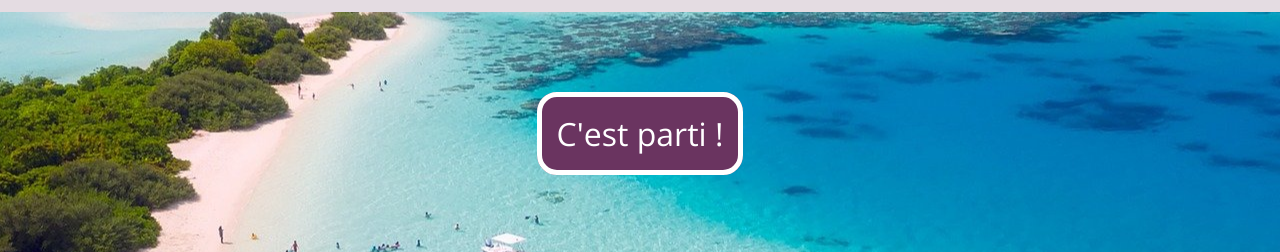
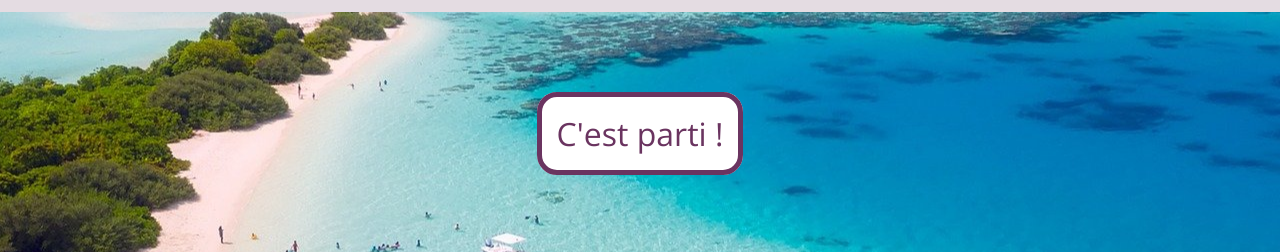
Before and after one commit to TimotheePoux/DS, a plain HTML site: page index.html in a window 1280 px wide. In both pictures the pointer is over the link "C'est parti !". Shown: the part 1270-1522 px from the top of the page. Drawn offline with nearby package versions, Linux system fonts and the light colour scheme; a web font is replaced by a local one.

Commit message:
boutton c'est parti !

```diff
--- a/index.html
+++ b/index.html
@@ -62,7 +62,7 @@
             </div>
         </nav>
         <div id="CTA">
-            <a href=".">
+            <a id="button">
                 C'est parti !
             </a>
         </div>
--- a/style.css
+++ b/style.css
@@ -74,7 +74,9 @@ figure:hover{
     background-image: url("images/holiday.jpg");
     padding: 100px;
     text-align: center;
-    &>a{
+}
+
+#button{
     color:white;
     background: #6A3460;
     padding: 15px;
@@ -84,6 +86,12 @@ figure:hover{
     font-size: 2em;
     text-decoration: none;
 }
+
+#button:hover{
+    transform: scale(150%);
+    background: white;
+    border-color: #6A3460;
+    color: #6A3460;
 }
 
 footer{
```
Lines whose indentation alone changed are shown as unchanged.
